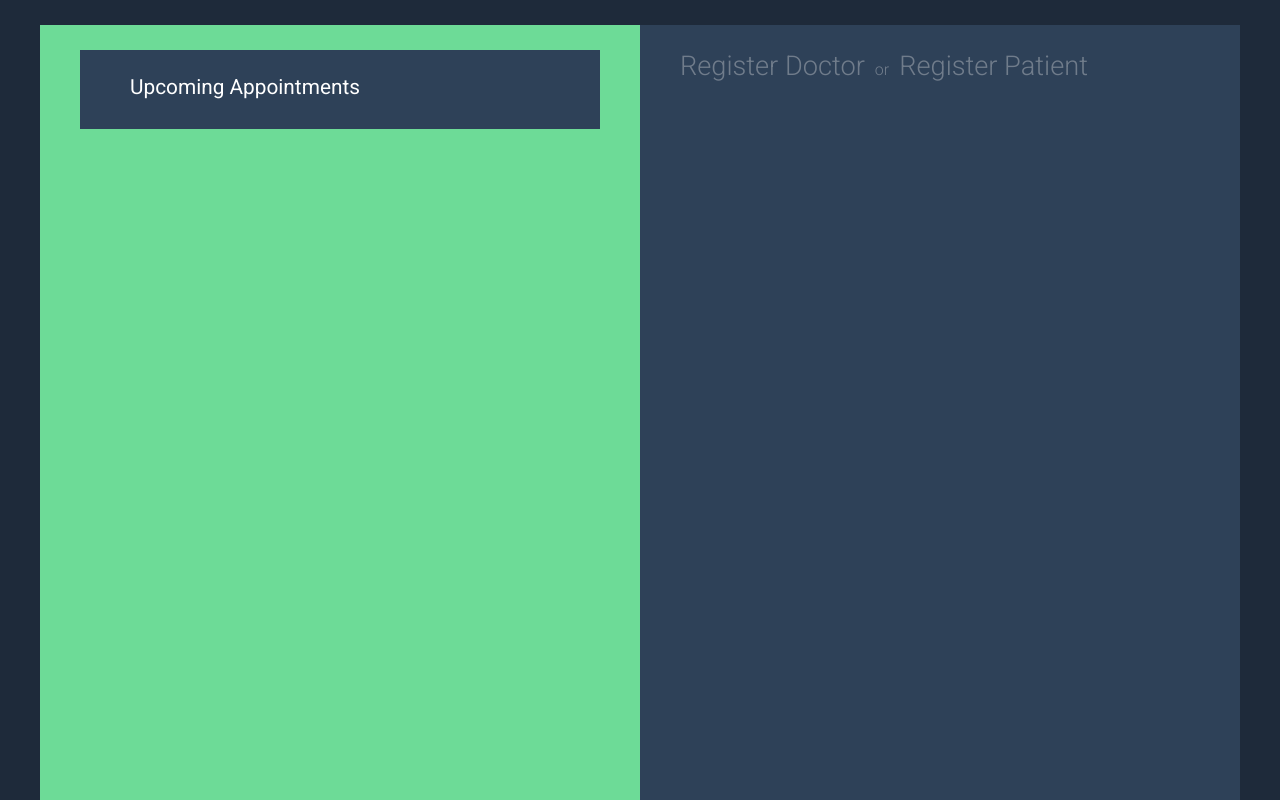
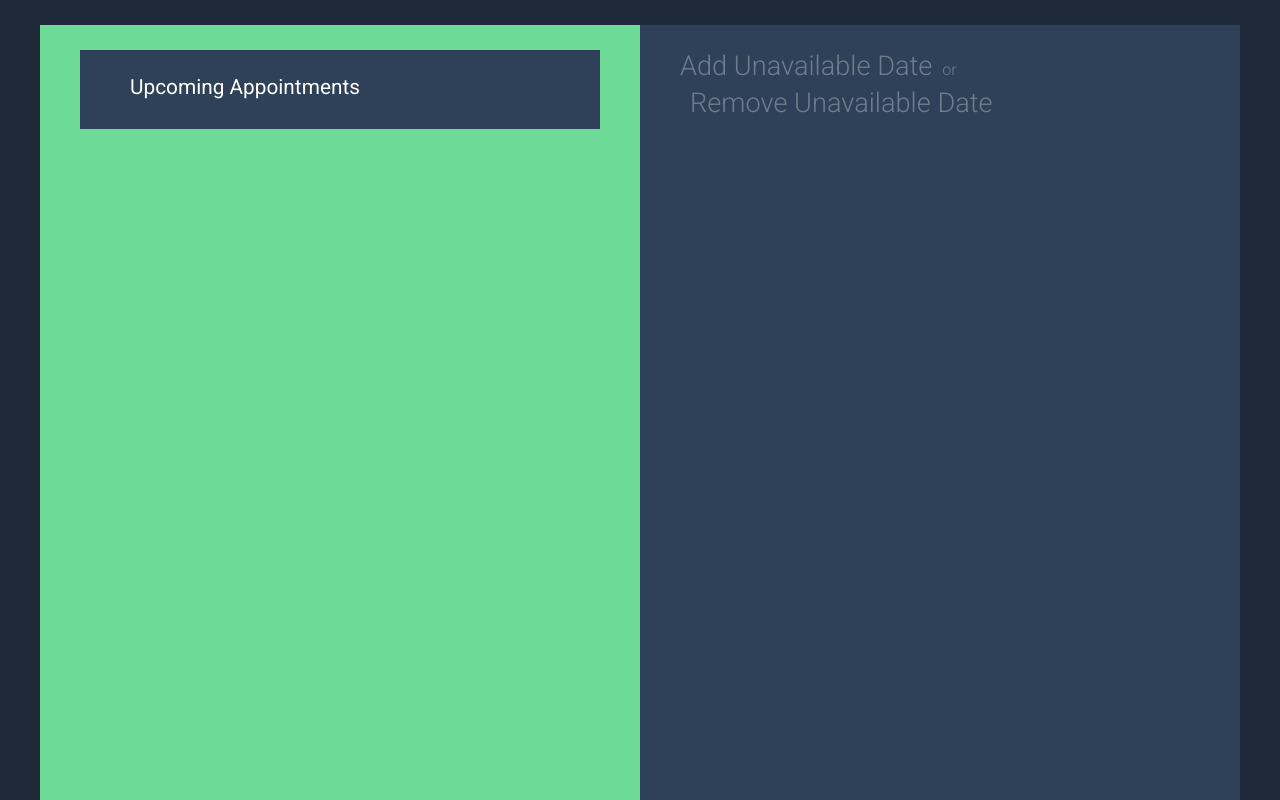
Before and after one commit to CristianBrazales/HospitalManagement, a React (Create React App) app in the folder my-app/: page /Doctor in a window 1280 px wide. Built offline with nearby package versions, Linux system fonts and the light colour scheme.

Commit message:
Doctor Draft

```diff
--- a/my-app/src/pages/AddUnavailableDate.js
+++ b/my-app/src/pages/AddUnavailableDate.js
@@ -1,5 +1,4 @@
 import React, { Component } from 'react';
-import { BrowserRouter as Router, Route, Link, NavLink } from 'react-router-dom';
 
 class AddUnavailableDate extends Component {
 
--- a/my-app/src/pages/Doctor.js
+++ b/my-app/src/pages/Doctor.js
@@ -1,14 +1,13 @@
 import React, { Component } from 'react';
-import { BrowserRouter as Router, Route, Link, NavLink } from 'react-router-dom';
+import { BrowserRouter as Router, Route, NavLink } from 'react-router-dom';
 import AddUnavailableDate from './AddUnavailableDate';
 import RemoveUnavailableDate from './RemoveUnavailableDate';
-import SignUpDoctor from './RegisterDoctor';
-import SignUpPatient from './RegisterPatient';
 
 class Doctor extends Component {
 
     render() {
         return (
+            <Router>
                 <div className="App">
                     <div className="App__Aside">
                         <div className="Receptionist_AppointmentsList">
@@ -19,21 +18,18 @@ class Doctor extends Component {
 
                     <div className="App__Form">
                         <div className="FormTitle">
-                            <NavLink to="/Doctor/RegisterDoctor" activeClassName="FormTitle__Link--Active" className="FormTitle__Link">
-                                Register Doctor</NavLink>or
-                            <NavLink exact to="/Doctor/RegisterPatient" activeClassName="FormTitle__Link--Active" className="FormTitle__Link">
-                                Register Patient</NavLink>
+                            <NavLink to="/Doctor/AddUnavailableDate" activeClassName="FormTitle__Link--Active" className="FormTitle__Link">
+                                Add Unavailable Date</NavLink>or
+                            <NavLink exact to="/Doctor/RemoveUnavailableDate" activeClassName="FormTitle__Link--Active" className="FormTitle__Link">
+                                Remove Unavailable Date</NavLink>
                         </div>
-
-
-                        <Route exact path="/Doctor/RegisterPatient" component={SignUpPatient}>
+                        <Route exact path="/Doctor/AddUnavailableDate" component={AddUnavailableDate}>
                         </Route >
-                        <Route exact path="/Doctor/RegisterDoctor" component={SignUpDoctor}>
+                        <Route exact path="/Doctor/RemoveUnavailableDate" component={RemoveUnavailableDate}>
                         </Route>
                     </div>
-
                 </div>
-
+            </Router>
         );
     }
 }
--- a/my-app/src/pages/Patient.js
+++ b/my-app/src/pages/Patient.js
@@ -1,6 +1,4 @@
 import React, { Component } from 'react';
-import { BrowserRouter as Router, Route, Link, NavLink } from 'react-router-dom';
-
 
 class Patient extends Component {
 
--- a/my-app/src/pages/RemoveUnavailableDate.js
+++ b/my-app/src/pages/RemoveUnavailableDate.js
@@ -1,5 +1,4 @@
 import React, { Component } from 'react';
-import { BrowserRouter as Router, Route, Link, NavLink } from 'react-router-dom';
 
 class RemoveUnavailableDate extends Component {
 
```
Lines whose indentation alone changed are shown as unchanged.
